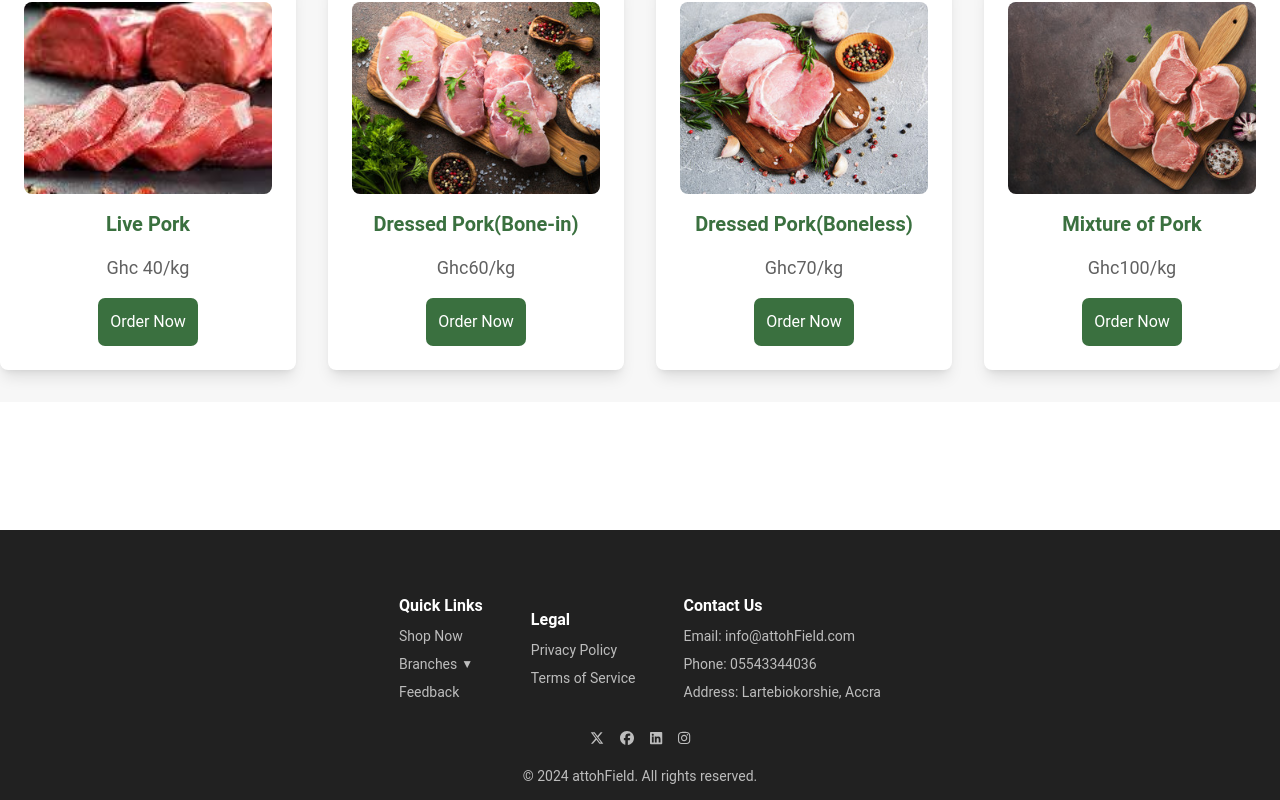
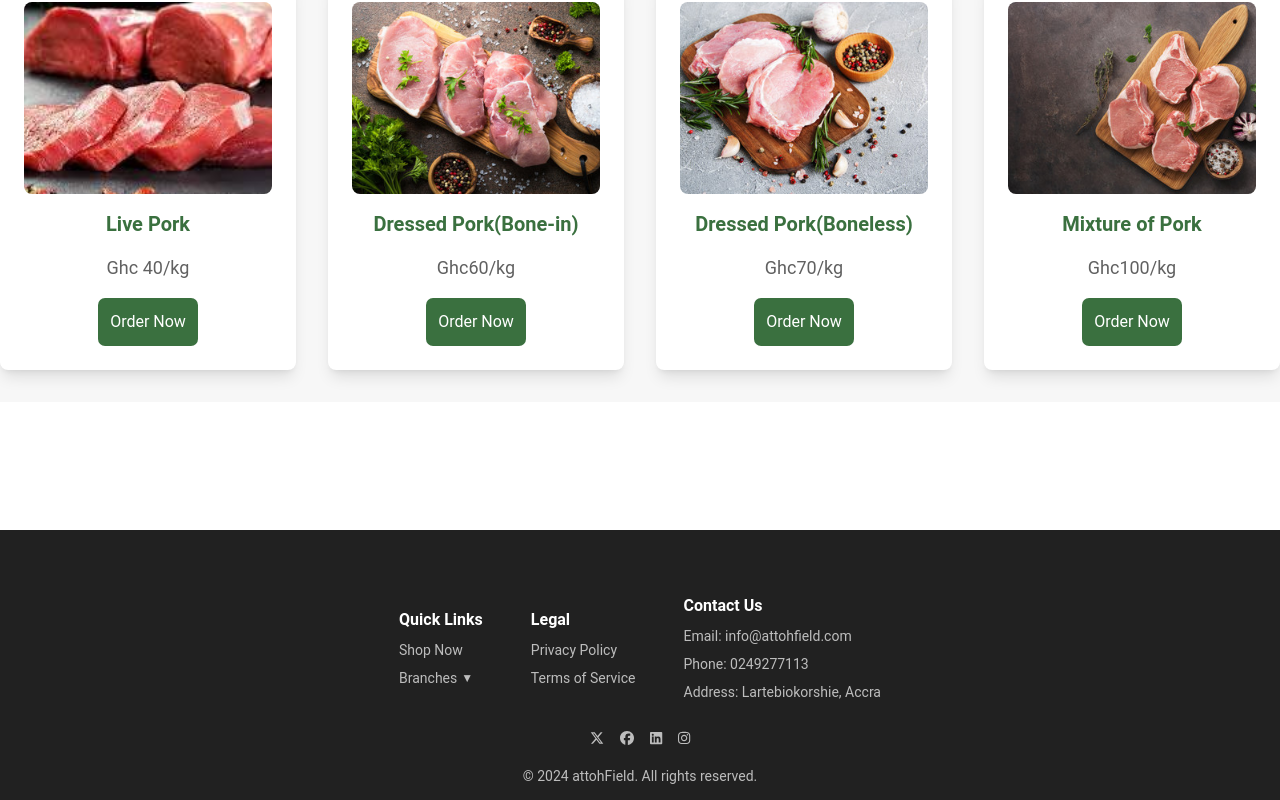
Before and after one commit to Leticiaattoh/attohField, a React (Vite) app: page / in a window 1280 px wide. Shown: the part 1997-2797 px from the top of the page. Built offline with nearby package versions, Linux system fonts and the light colour scheme.

Commit message:
changed whatsapp message and whatsapp number, worked on navlinks

```diff
--- a/src/App.jsx
+++ b/src/App.jsx
@@ -3,6 +3,7 @@ import { createBrowserRouter, RouterProvider } from 'react-router-dom'
 import LandingPage from './pages/LandingPage';
 import ShopNow from './components/ShopNow';
 import ShopNowPage from './pages/ShopNowPage';
+import About from './components/About';
 
 function App() {
   const router = createBrowserRouter([
@@ -14,6 +15,7 @@ function App() {
       path: '/shop-now',
       element: <ShopNowPage />
     },
+
   ]);
 
   return <RouterProvider router={router} />
--- a/src/components/Footer.jsx
+++ b/src/components/Footer.jsx
@@ -47,7 +47,7 @@ const Footer = () => {
                 <li>
                   <Link
                     to=""
-                    className="block px-4 py-2 hover:bg-[#83CA13] hover:text-white text-sm text-white"
+                    className="block px-4 py-2 text-gray-400 hover:text-[#83CA13] text-sm"
                   >
                     Lartebiokorshie-0548453002/ 0249277113
                   </Link>
@@ -55,7 +55,7 @@ const Footer = () => {
                 <li>
                   <Link
                     to=""
-                    className="block px-4 py-2 hover:bg-[#83CA13] hover:text-white text-sm text-white"
+                    className="block px-4 py-2 text-gray-400 hover:text-[#83CA13] text-sm"
                   >
                     Spintex-0543344036
                   </Link>
@@ -63,38 +63,35 @@ const Footer = () => {
               </ul>
             </div>
           </div>
-
-          <Link
-            className="text-gray-400 hover:text-[#83CA13] text-sm"
-            to="/Feedback"
-          >
-            Feedback
-          </Link>
         </div>
 
         {/* Legal Links */}
         <div className="flex flex-col items-start space-y-2 text-left">
           <h4 className="text-base text-white font-bold">Legal</h4>
-          <Link
+          <p
             className="text-gray-400 hover:text-[#83CA13] text-sm"
             to="/privacy-policy"
           >
             Privacy Policy
-          </Link>
-          <Link
+          </p>
+          <p
             className="text-gray-400 hover:text-[#83CA13] text-sm"
             to="/terms-of-service"
           >
             Terms of Service
-          </Link>
+          </p>
         </div>
 
         {/* Contact Information */}
         <div className="flex flex-col items-start space-y-2 text-left">
           <h4 className="text-base text-white font-bold">Contact Us</h4>
-          <p className="text-gray-400 text-sm">Email: info@attohField.com</p>
-          <p className="text-gray-400 text-sm">Phone: 05543344036</p>
-          <p className="text-gray-400 text-sm">
+          <p className="text-gray-400 hover:text-[#83CA13] text-sm">
+            Email: info@attohfield.com
+          </p>
+          <p className="text-gray-400 hover:text-[#83CA13] text-sm">
+            Phone: 0249277113
+          </p>
+          <p className="text-gray-400 hover:text-[#83CA13] text-sm">
             Address: Lartebiokorshie, Accra
           </p>
         </div>
@@ -119,7 +116,7 @@ const Footer = () => {
           <FontAwesomeIcon icon={faFacebook} className="text-sm" />
         </a>
         <a
-          href="https://linkedin.com"
+          href="https://www.linkedin.com"
           target="_blank"
           rel="noopener noreferrer"
           className="text-gray-400 hover:text-[#83CA13] transition-transform duration-300 hover:scale-150"
--- a/src/components/Navbar.jsx
+++ b/src/components/Navbar.jsx
@@ -53,7 +53,7 @@ const Navbar = () => {
             />
           </a>
           <a
-            href="https://www.linkedin.com/login"
+            href="https://www.linkedin.com"
             target="_blank"
             rel="noopener noreferrer"
           >
@@ -94,12 +94,16 @@ const Navbar = () => {
                 Home
               </li>
             </Link>
+
             <li className="no-underline  hover:underline transition-transform duration-300 hover:scale-105">
               About
             </li>
-            <li className="no-underline  hover:underline transition-transform duration-300 hover:scale-105">
-              Products
-            </li>
+
+            <Link to="/shop-now">
+              <li className="no-underline  hover:underline transition-transform duration-300 hover:scale-105">
+                Products
+              </li>
+            </Link>
             <li className="no-underline  hover:underline transition-transform duration-300 hover:scale-105">
               Contact
             </li>
--- a/src/components/ShopNow.jsx
+++ b/src/components/ShopNow.jsx
@@ -53,8 +53,8 @@ const ShopNow = () => {
             <p className="text-lg text-gray-700 my-4">{product.price}</p>
             <button className="bg-[#3A703F] text-white p-3 rounded-[7px] hover:bg-[#83CA13] transition-colors">
               <a
-                href={`https://wa.me/+233551551878?text=${encodeURIComponent(
-                  "Good day. I would like to buy some pork!"
+                href={`https://wa.me/+233249277113?text=${encodeURIComponent(
+                  "Welcome to Attohfield. We specialize in providing high-quality, fresh pork products to meet all your needs. What would you like to order today?"
                 )}`}
                 target="_blank"
                 rel="noopener noreferrer"
```
